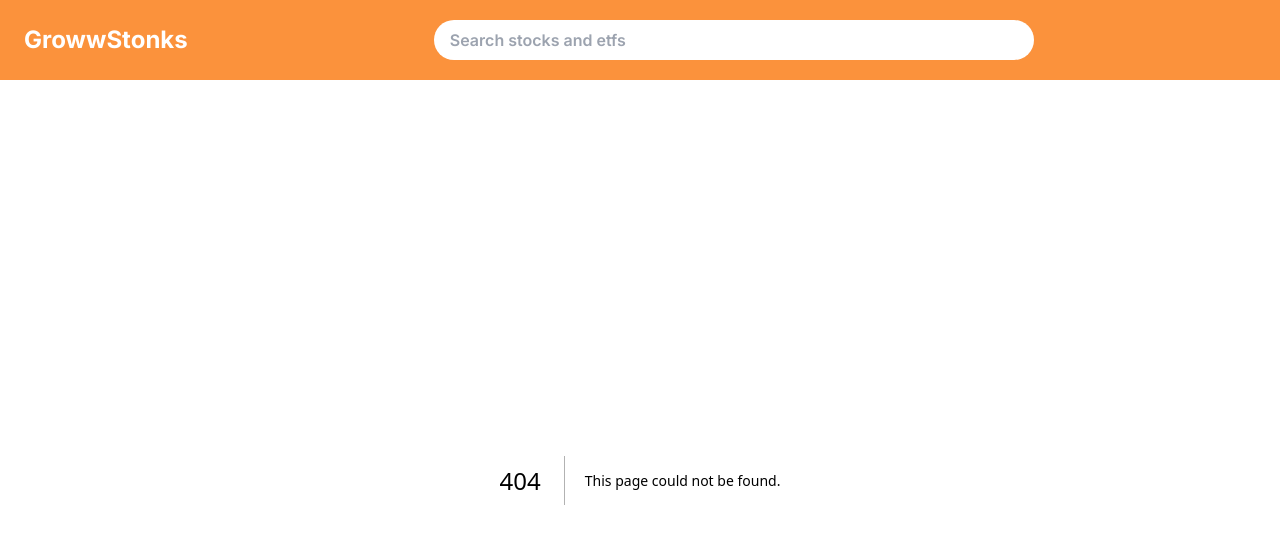
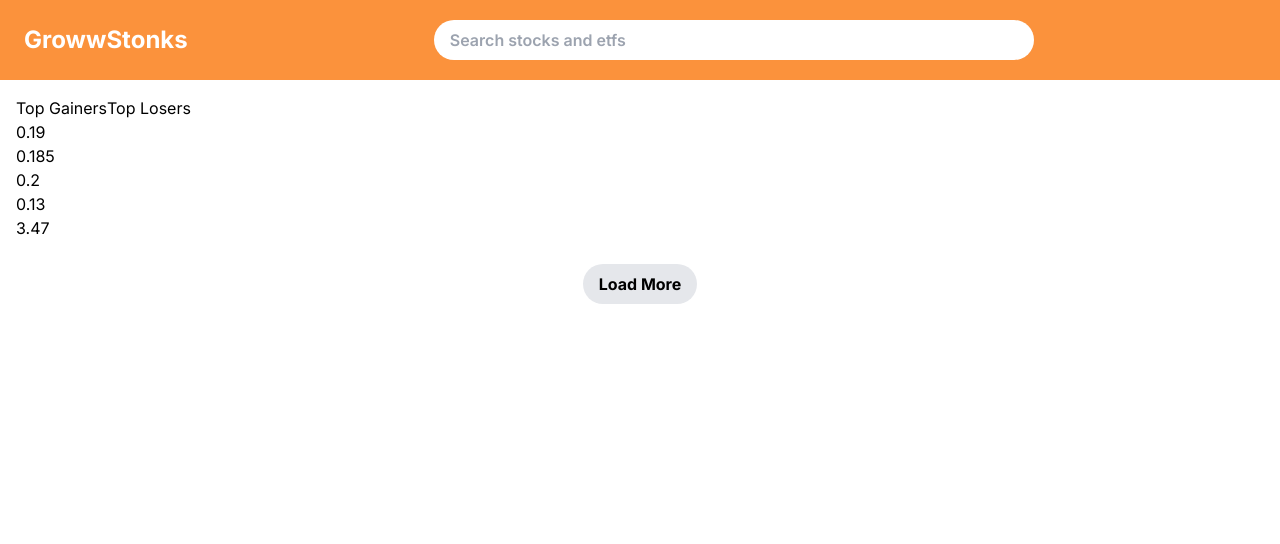
Before and after one commit to ajay297/GrowwStonks, a Next.js app: page /top_gainers in a window 1280 px wide. Before the commit this address had no page. Shown: the top 544 px of the page. Built offline with nearby package versions, Linux system fonts and the light colour scheme.

Commit message:
basic skeleton

```diff
--- /dev/null
+++ b/src/app/[tabSlug]/page.js
@@ -0,0 +1,25 @@
+import Tabs from "@/components/Tabs";
+import TopGainersLosers from "@/components/TopGainersLosers";
+
+const Container =({params})=>{
+
+    return (
+        <>
+         <div className="p-4 h-full">
+        <div className="flex">
+         <Tabs selectedTab={params.tabSlug}/>
+        </div>
+        <div className="max-h-full">
+          <TopGainersLosers selectedTab={params.tabSlug} />
+        </div>
+        <div className="flex justify-center mt-6">
+          <div className="px-4 py-2 bg-gray-200 dark:bg-gray-800 rounded-full font-bold cursor-pointer hover:scale-105 hover:shadow-md transition transform">
+            Load More
+          </div>
+        </div>
+      </div>
+        </>
+    )
+}
+
+export default Container;
--- a/src/app/page.js
+++ b/src/app/page.js
@@ -1,7 +1,5 @@
-import Image from 'next/image'
+import { redirect } from 'next/navigation';
 
 export default function Home() {
-  return (
-    <div>hello</div>
-  )
+  return redirect('/top_gainers');
 }
--- a/src/components/Navbar.js
+++ b/src/components/Navbar.js
@@ -1,6 +1,5 @@
 import React from "react";
 import Link from "next/link";
-import Image from "next/image";
 
 const Navbar = () => {
   return (
--- /dev/null
+++ b/src/components/Tabs.js
@@ -0,0 +1,22 @@
+import Link from "next/link";
+import TABS from "@/constants/tabs";
+const Tabs=({selectedTab})=>{
+
+    return (
+       <>
+       {
+        TABS.map(({label, value})=>(
+           <Link key={value} href={`/${value}`}>
+            <div
+            className={'cursor-pointer'}
+          >
+            {label}
+          </div>
+           </Link>
+        ))
+       }
+       </>
+    )
+}
+
+export default Tabs;
--- /dev/null
+++ b/src/components/TopGainersLosers.js
@@ -0,0 +1,21 @@
+import DATA from "@/constants/topGainersLosers";
+import React from "react";
+
+const TopGainersLosers = async({selectedTab}) => {
+// const response= await fetch('https://www.alphavantage.co/query?function=TOP_GAINERS_LOSERS&apikey=process.env.ALPHA_VANTAGE_API_KEY');
+// const obj= await response.json();
+const {top_gainers, top_losers}=DATA;
+const data = selectedTab === "top_gainers" ? top_gainers : top_losers;
+
+  return (
+    <div>
+        {
+            data?.map(ele=>(
+                <div key={ele.ticker}>{ele.price}</div>
+            ))
+        }
+    </div>
+  );
+};
+
+export default TopGainersLosers;
--- /dev/null
+++ b/src/constants/tabs.js
@@ -0,0 +1,12 @@
+const TABS=[
+    {
+        label: 'Top Gainers',
+        value: 'top_gainers',
+    },
+    {
+        label: 'Top Losers',
+        value: 'top_losers',
+    }
+];
+
+export default TABS;
--- /dev/null
+++ b/src/constants/topGainersLosers.js
@@ -0,0 +1,41 @@
+const DATA={
+  top_gainers:[
+  {
+    ticker: 'LIFWZ',
+    price: '0.19',
+    change_amount: '0.09',
+    change_percentage: '90.0%',
+    volume: '1'
+  },
+  {
+    ticker: 'EUDAW',
+    price: '0.185',
+    change_amount: '0.085',
+    change_percentage: '85.0%',
+    volume: '5588'
+  },
+  {
+    ticker: 'FGIWW',
+    price: '0.2',
+    change_amount: '0.08',
+    change_percentage: '66.6667%',
+    volume: '1094'
+  },
+  {
+    ticker: 'PFTAW',
+    price: '0.13',
+    change_amount: '0.0509',
+    change_percentage: '64.3489%',
+    volume: '1700'
+  },
+  {
+    ticker: 'SNTG',
+    price: '3.47',
+    change_amount: '1.34',
+    change_percentage: '62.9108%',
+    volume: '28033209'
+  },
+ ]
+}
+
+export default DATA;
```
